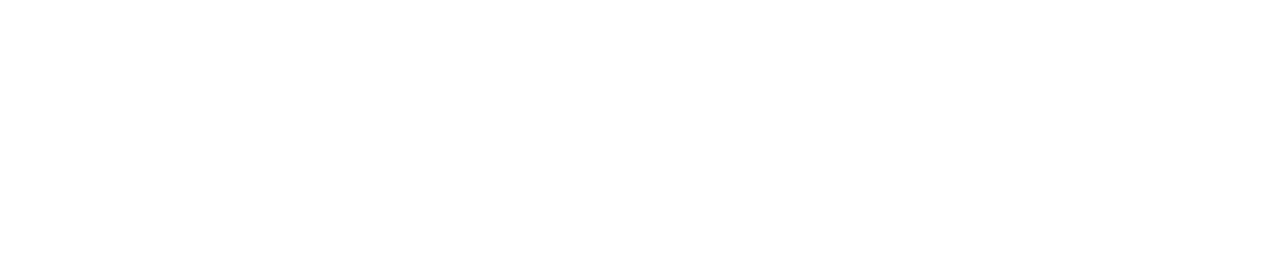
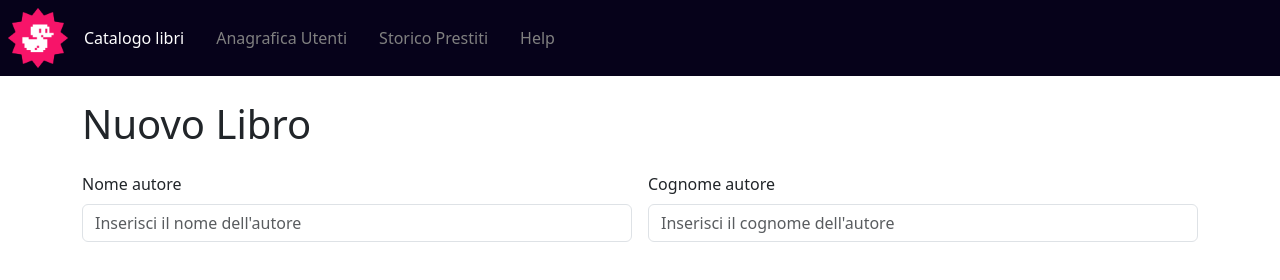
Before and after one commit to PaoloRen/html-css-bootstrap-dashboard, a plain HTML site: page newbookpage.html in a window 1280 px wide. Drawn offline with nearby package versions, Linux system fonts and the light colour scheme.

Commit message:
added:nome/cognome textarea

```diff
--- a/newbookpage.html
+++ b/newbookpage.html
@@ -4,9 +4,50 @@
     <meta charset="UTF-8">
     <meta name="viewport" content="width=device-width, initial-scale=1.0">
     <title>New Book Page</title>
+
+    <!--bootstrap framework-->
+    <link href="https://cdn.jsdelivr.net/npm/bootstrap@5.3.3/dist/css/bootstrap.min.css" rel="stylesheet"
+    integrity="sha384-QWTKZyjpPEjISv5WaRU9OFeRpok6YctnYmDr5pNlyT2bRjXh0JMhjY6hW+ALEwIH" crossorigin="anonymous">
+
+    <!--main style-->
+    <link rel="stylesheet" href="css/styles.css">
 </head>
 <body>
-    <header></header>
-    <main></main>
+    <header class="mb-4">
+        <nav class="nav p-2 align-items-center" >
+            <a href=""><img style="width: 60px;" src="images/duck.png" alt="back to home"></a>
+            <ul class="nav">
+                <li class="nav-item">
+                  <a class="nav-link active" aria-current="page" href="#" style="color: white;">Catalogo libri</a>
+                </li>
+                <li class="nav-item">
+                  <a class="nav-link" href="#" style="color: grey;">Anagrafica Utenti</a>
+                </li>
+                <li class="nav-item">
+                  <a class="nav-link" href="#" style="color: gray;">Storico Prestiti</a>
+                </li>
+                <li class="nav-item">
+                  <a class="nav-link" href="newbookpage.html" style="color: gray;">Help</a>
+                </li>
+              </ul>
+          </nav>
+    </header>
+
+    <main>
+        <div class="container">
+            <h1 class="mb-4">Nuovo Libro</h1>
+            <!--qua iniziano i form-->
+            <div class="row g-3">
+                <div class="col">
+                  <label for="Nome autore" class="form-label">Nome autore</label>
+                  <input type="text" class="form-control" placeholder="Inserisci il nome dell'autore" aria-label="Nome autore">
+                </div>
+                <div class="col">
+                    <label for="Cognome dell'autore" class="form-label">Cognome autore</label>
+                  <input type="text" class="form-control" placeholder="Inserisci il cognome dell'autore" aria-label="Cognome autore">
+                </div>
+              </div>
+        </div>
+    </main>
 </body>
 </html>
```
